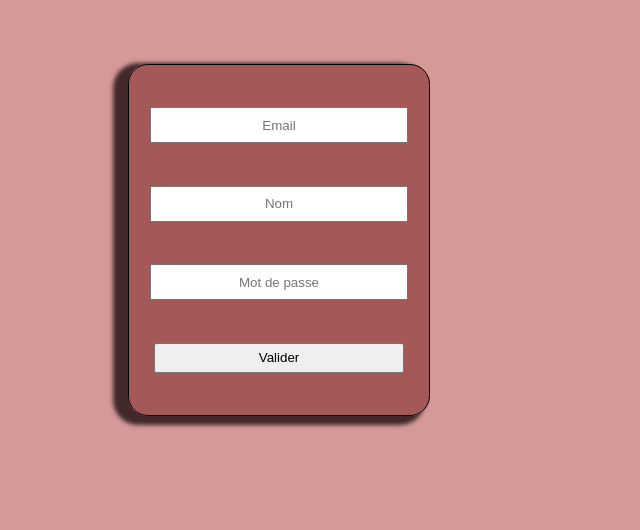
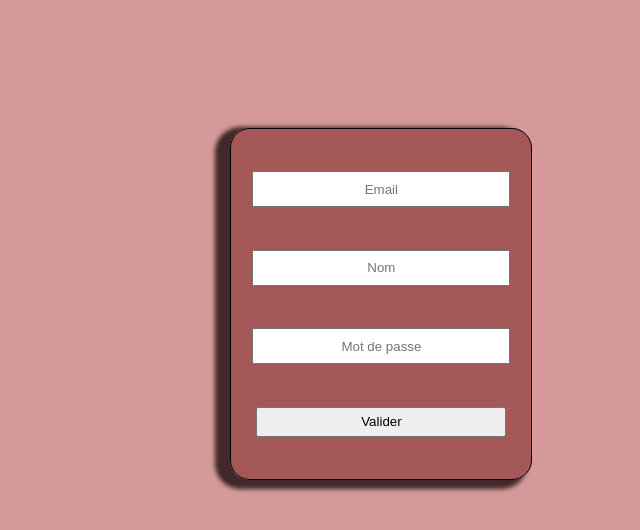
Before and after one commit to benpro10/regex-dom, a website: page index.html in a window 1280 px wide. Shown: the part 136-666 px from the top of the page, without its empty margins (256-896 px from the left). Drawn offline with Linux system fonts and the light colour scheme.

Commit message:
manage style

```diff
--- a/style.css
+++ b/style.css
@@ -8,23 +8,23 @@ body {
   height: 350px;
   background: rgba(138, 54, 54, 0.642);
   position: absolute;
-  top: 25%;
-  left: 30%;
+  bottom: 23%;
+  left: 38%;
   border-radius: 20px;
   border: solid 1px;
   box-shadow: -10px 4px 4px 5px rgba(15, 4, 4, 0.749);
   display: flex;
   flex-direction: column;
-  justify-content:space-evenly;
+  justify-content: space-evenly;
   align-items: center;
 }
-.size{
+.size {
   width: 250px;
   height: 30px;
   text-align: center;
 }
 
-.text{
+.text {
   text-align: center;
   width: 250px;
   font-size: 18px;
```
Lines whose indentation alone changed are shown as unchanged.
